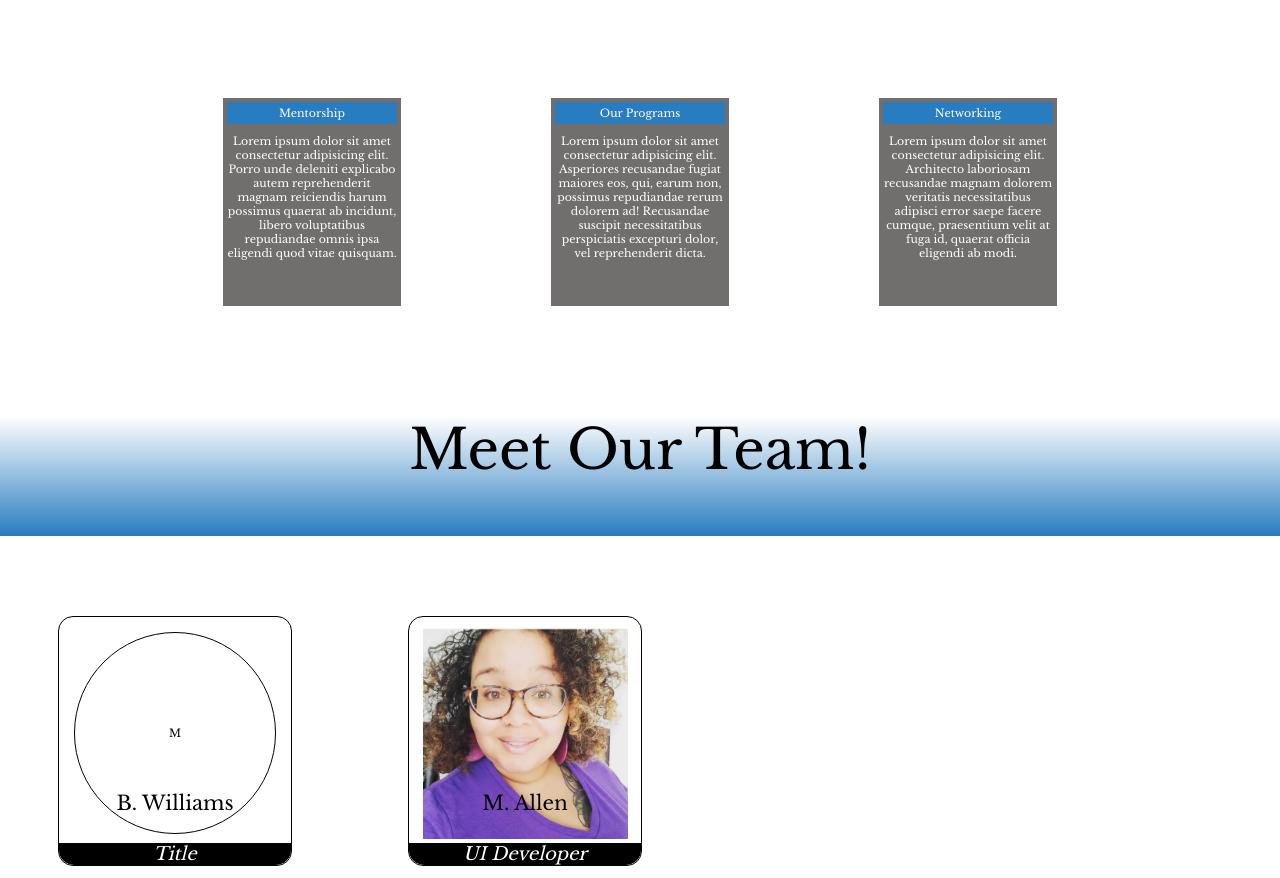
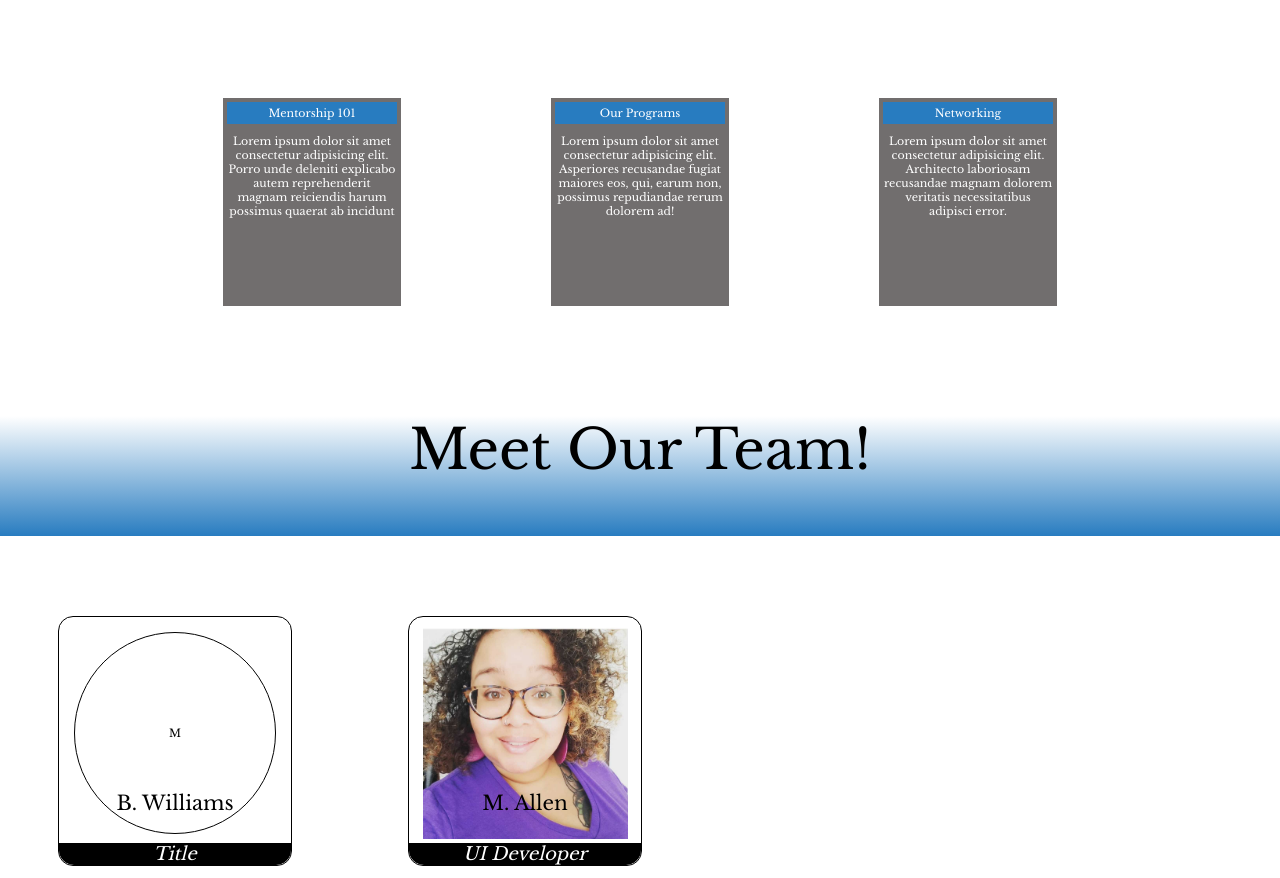
Before and after one commit to mentor-me-lambda-build-week-2/landing-page, a website: page public/index.html in a window 1280 px wide. Shown: the part 1219-2097 px from the top of the page. Drawn offline with nearby package versions, Linux system fonts and the light colour scheme.

Commit message:
working on styling and css

```diff
--- a/public/index.html
+++ b/public/index.html
@@ -11,6 +11,7 @@
 
     <link href="./css/index.css" rel="stylesheet" type="text/css" />
     <link href="https://fonts.googleapis.com/css?family=Libre+Baskerville" rel="stylesheet">
+    <link rel="stylesheet" href="https://cdnjs.cloudflare.com/ajax/libs/animate.css/3.5.2/animate.min.css">
     <script src="./js/index.js"></script>
   </head>
 
@@ -63,24 +64,22 @@
 
 <div class="info-wrapper">
         <div id="info" >
-          <div id="info_header">Mentorship</div>
+          <div id="info_header">Mentorship 101</div>
           Lorem ipsum dolor sit amet consectetur adipisicing elit.
-         Porro unde deleniti explicabo autem reprehenderit magnam reiciendis harum possimus quaerat ab incidunt,
-         libero voluptatibus repudiandae omnis ipsa eligendi quod vitae quisquam.
+         Porro unde deleniti explicabo autem reprehenderit magnam reiciendis harum possimus quaerat ab incidunt
         </div>
 
 
 
         <div id="info" ><div id="info_header">Our Programs</div> Lorem ipsum dolor sit amet consectetur adipisicing
         elit. Asperiores recusandae fugiat maiores eos, qui, earum non, possimus repudiandae rerum dolorem ad!
-         Recusandae suscipit necessitatibus perspiciatis excepturi dolor, vel reprehenderit dicta.</div>
+         </div>
 
 
         <div id="info" >
           <div id="info_header">Networking</div>
           Lorem ipsum dolor sit amet consectetur
-          adipisicing elit. Architecto laboriosam recusandae magnam dolorem veritatis necessitatibus adipisci error saepe
-          facere cumque, praesentium velit at fuga id, quaerat officia eligendi ab modi.
+          adipisicing elit. Architecto laboriosam recusandae magnam dolorem veritatis necessitatibus adipisci error.
           </div>
 
 
```
